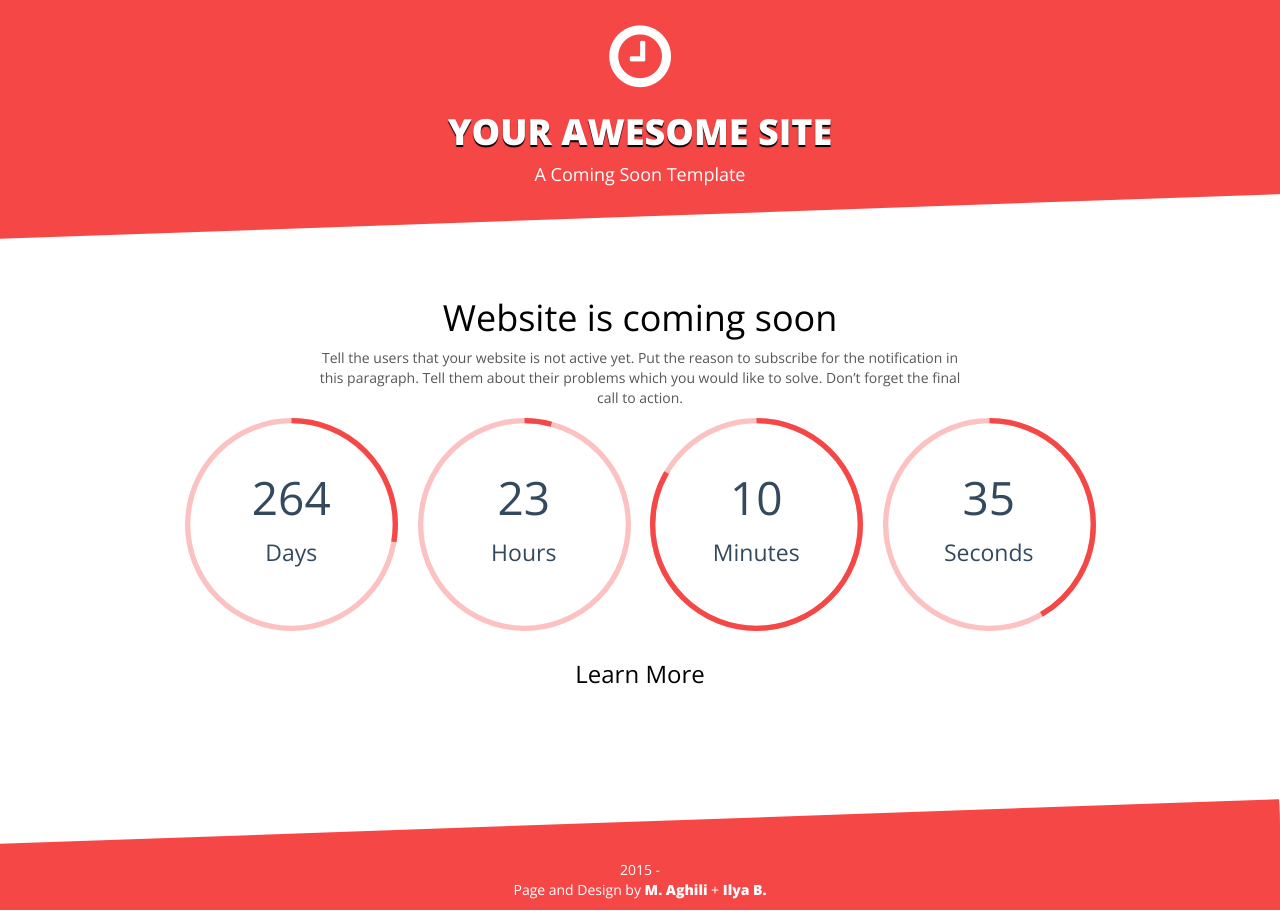
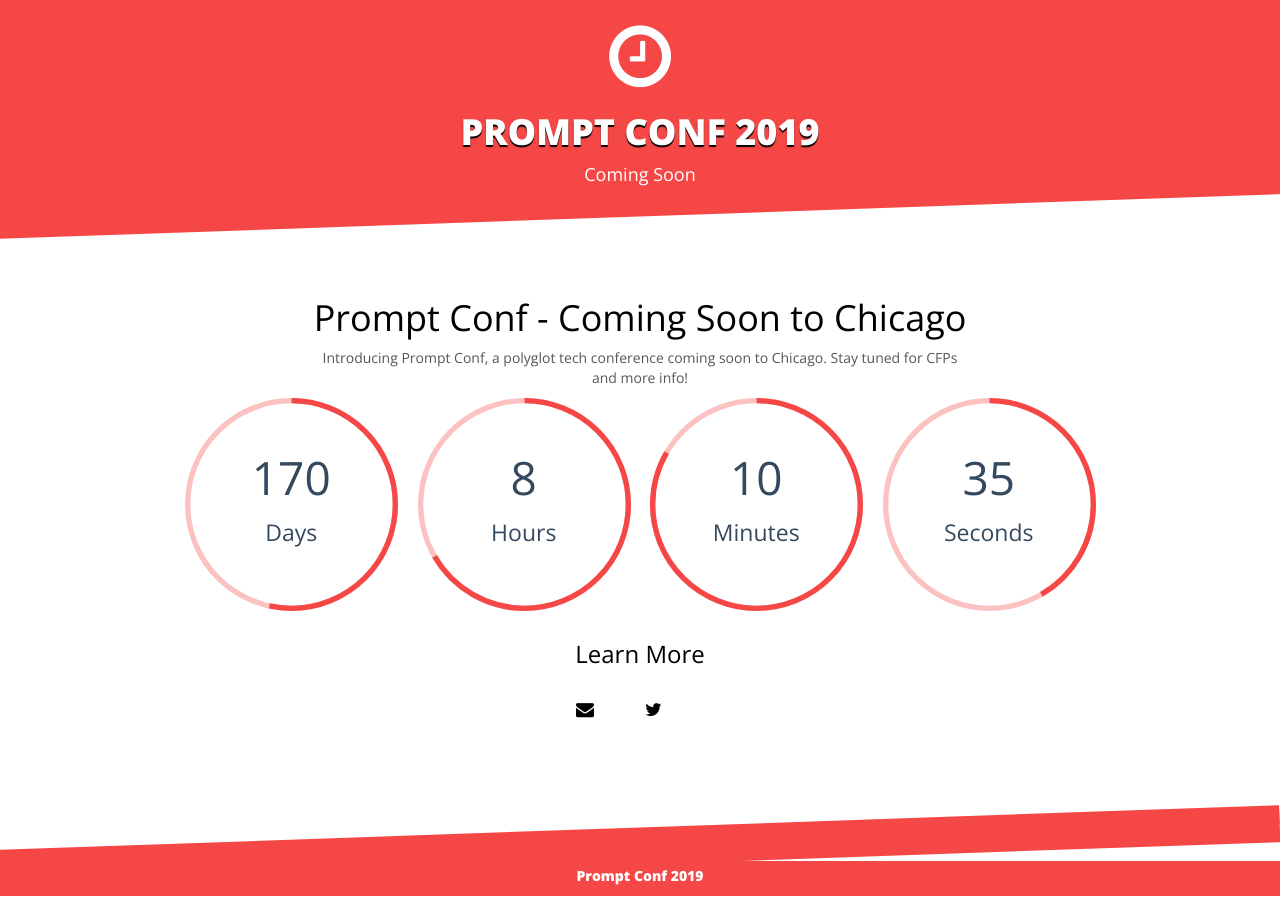
Before and after one commit to promptconf/promptconf.github.io, a Jekyll site: the page built from index.md, in a window 1280 px wide. Built offline with Jekyll 4.4.1, drawn with Linux system fonts in a browser that asks for light colours; nearby versions of some CDN libraries.

Commit message:
update config and index

```diff
--- a/_config.yml
+++ b/_config.yml
@@ -1,31 +1,31 @@
 # Site wide configuration
 
-title: "Your Awesome Site"
-description: "A Coming Soon Template"
+title: "Prompt Conf 2019"
+description: "Prompt Conf 2019 - Coming Soon"
 #if you modify locale please have a look at _data/messages.yml too
 locale: en
 #for meta name="author" :
-author:
+author: organizers@promptconf.com
 
 #Target date in UTC / GMT
 countdown:
   theme: red
-  year: 2020
-  month: 1
-  day: 1
-  hour: 0
+  year: 2019
+  month: 9
+  day: 28
+  hour: 9
   minute: 0
 
 # Site owner
 owner:
-  name:
-  email:
-  twitter:
+  name: Prompt Conf
+  email: organizers@promptconf.com
+  twitter: promptconf
   google-plus:
   instagramm:
   #Aboutlink = German "Impressum", provide url and caption (eg "Impressum")
   aboutlink:
-    url:
+    url: http://promptconf.com
     caption:
 
 
--- a/_layouts/home.html
+++ b/_layouts/home.html
@@ -92,11 +92,8 @@
         <div class="container">
             <div class="row">
                 <div class="col-xs-12 text-center">
-                    <p>2015 - {{ site.owner.name }}</p>
-
-                    <P> {% if site.owner.aboutlink.url %}<a href="{{ site.owner.aboutlink.url }}">{{ site.owner.aboutlink.caption | default: "About" }}</a> | {% endif %}
-                        Page and Design by <a target="_blank" href="http://mortezaaghili.github.io/">M. Aghili</a> +
-                        <a target="_blank" href="https://www.behance.net/gallery/18421675/Free-Bootstrap-Psd-Coming-Soon-Template">Ilya B.</a>
+                    <P>
+                        <a href="{{ site.owner.aboutlink.url }}">Prompt Conf 2019</a>
                     </P>
                 </div>
             </div>
--- a/index.md
+++ b/index.md
@@ -1,8 +1,8 @@
 ---
 layout: home
 permalink: /
-title: "Your Awesome Site"
-excerpt: "A Coming Soon Template"
+title: "Prompt Conf 2019"
+excerpt: "Coming Soon"
 ---
-# Website is coming soon
-Tell the users that your website is not active yet. Put the reason to subscribe for the notification in this paragraph. Tell them about their problems which you would like to solve. Don’t forget the final call to action.
+# Prompt Conf - Coming Soon to Chicago
+Introducing Prompt Conf, a polyglot tech conference coming soon to Chicago. Stay tuned for CFPs and more info!
```
Also changed, not shown: README.md, 1 other file.
